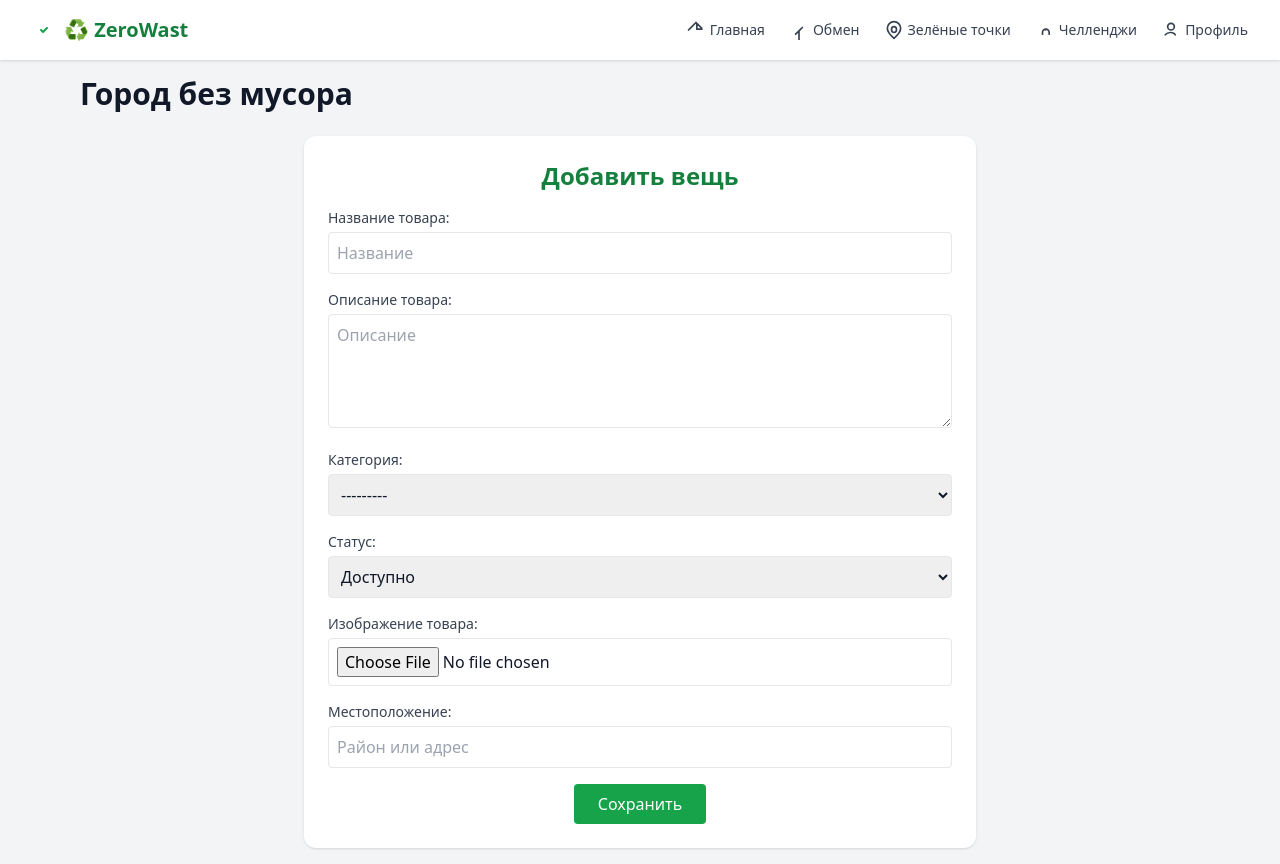
After one commit to shlykovv/ZeroWast, a Django app: page /exchange/item/create/ in a window 1280 px wide. The commit adds this page. Run offline with Django 5.2, Linux system fonts and the light colour scheme; data that the repository does not hold is empty; some libraries are stand-ins or nearby versions.

Commit message:
Реализовано добавление товара и настроена к нему вьюха, настроена отображение

```diff
--- /dev/null
+++ b/exchange/forms.py
@@ -0,0 +1,19 @@
+from django import forms
+
+from exchange.models import ExchangeItem
+
+
+class ExchangeItemForm(forms.ModelForm):
+    class Meta:
+        model = ExchangeItem
+        fields = [
+            'title', 'description', 'category',
+            'status', 'image', 'location']
+        widgets = {
+            'title': forms.TextInput(attrs={'class': 'w-full p-2 border rounded', 'placeholder': 'Название'}),
+            'description': forms.Textarea(attrs={'class': 'w-full p-2 border rounded', 'rows': 4, 'placeholder': 'Описание'}),
+            'category': forms.Select(attrs={'class': 'w-full p-2 border rounded'}),
+            'status': forms.Select(attrs={'class': 'w-full p-2 border rounded'}),
+            'image': forms.ClearableFileInput(attrs={'class': 'w-full p-2 border rounded'}),
+            'location': forms.TextInput(attrs={'class': 'w-full p-2 border rounded', 'placeholder': 'Район или адрес'}),
+        }
--- a/exchange/models.py
+++ b/exchange/models.py
@@ -11,21 +11,24 @@ class ExchangeItem(models.Model):
         RESERVED = 'reserved', 'Зарезервировано'
 
     user = models.ForeignKey(User, on_delete=models.CASCADE)
-    title = models.CharField(max_length=255)
-    description = models.TextField()
+    title = models.CharField(max_length=255, verbose_name='Название товара')
+    description = models.TextField(verbose_name='Описание товара')
     category = models.ForeignKey(
         'Category',
         on_delete=models.SET_NULL,
         null=True,
-        related_name='items')
+        related_name='items',
+        verbose_name='Категория',)
     status = models.CharField(
         max_length=20,
         choices=StatusChoices.choices,
-        default=StatusChoices.AVAILABLE)
+        default=StatusChoices.AVAILABLE,
+        verbose_name='Статус')
     image = models.ImageField(
         upload_to="exchange_items/",
-        blank=True, null=True)
-    location = models.CharField(max_length=255)
+        blank=True, null=True,
+        verbose_name='Изображение товара')
+    location = models.CharField(max_length=255, verbose_name='Местоположение')
     created_at = models.DateTimeField(auto_now_add=True)
     is_active = models.BooleanField(default=True)
 
--- a/exchange/urls.py
+++ b/exchange/urls.py
@@ -1,7 +1,8 @@
 from django.urls import path, include
 from rest_framework.routers import DefaultRouter
 
-from exchange.views import ExchangeItemViewSet, exchange_list, item_detail
+from exchange.views import (ExchangeItemViewSet, exchange_list,
+                            item_detail, item_create)
 
 
 app_name = 'exchange'
@@ -14,5 +15,6 @@ router.register(r'items', ExchangeItemViewSet)
 urlpatterns = [
     path('', exchange_list, name='item_list'),
     path('item/<int:pk>', item_detail, name='item_detail'),
+    path('item/create/', item_create, name='item_create'),
     path('api/', include(router.urls)),
 ]
--- a/exchange/views.py
+++ b/exchange/views.py
@@ -1,8 +1,11 @@
-from django.shortcuts import render, get_object_or_404
+from django.shortcuts import render, get_object_or_404, redirect
+from django.contrib.auth.decorators import login_required
+from django.core.paginator import Paginator
 from rest_framework import viewsets
 from rest_framework.permissions import IsAuthenticated
 
 from exchange.models import ExchangeItem, Category
+from exchange.forms import ExchangeItemForm
 from exchange.serializers import ExchangeItemSerializer
 
 
@@ -33,9 +36,14 @@ def exchange_list(request):
 
     categories = Category.objects.all()
 
+    paginator = Paginator(items, 6)
+    page_number = request.GET.get('page')
+    page_obj = paginator.get_page(page_number)
+
     context = {
         'items': items,
-        'categories': categories
+        'categories': categories,
+        'page_obj': page_obj
     }
     return render(request, 'exchange_item/exchange_list.html', context)
 
@@ -47,3 +55,22 @@ def item_detail(request, pk):
         'item': item
     }
     return render(request, 'exchange_item/item_detail.html', context)
+
+
+def item_create(request):
+    if request.method == 'POST':
+        form = ExchangeItemForm(request.POST, request.FILES)
+        if form.is_valid():
+            item = form.save(commit=False)
+            item.user = request.user
+            item.save()
+            return redirect('exchange:item_detail', pk=item.pk)
+    else:
+        form = ExchangeItemForm()
+
+    context = {
+        'title': 'Добавление товара',
+        'form': form
+    }
+
+    return render(request, 'exchange_item/item_create.html', context)
--- /dev/null
+++ b/templates/exchange_item/item_create.html
@@ -0,0 +1,30 @@
+{% extends "base.html" %}
+
+
+{% block title %}{{ title }}{% endblock title %}
+
+
+{% block content %}
+<div class="max-w-2xl mx-auto p-6 bg-white shadow rounded-xl mt-6">
+    <h2 class="text-2xl font-bold mb-4 text-center text-green-700">Добавить вещь</h2>
+    <form method="post" enctype="multipart/form-data" class="space-y-4">
+        {% csrf_token %}
+        {% for field in form %}
+            <div>
+                <label class="block text-sm font-medium text-gray-700 mb-1">
+                    {{ field.label_tag }}
+                </label>
+                {{ field }}
+                {% if field.errors %}
+                    <p class="text-red-600 text-sm mt-1">{{ field.errors.0 }}</p>
+                {% endif %}
+            </div>
+        {% endfor %}
+        <div class="text-center">
+            <button type="submit" class="px-6 py-2 bg-green-600 text-white rounded hover:bg-green-700">
+                Сохранить
+            </button>
+        </div>
+    </form>
+</div>
+{% endblock content %}
```
Also changed, not shown: templates/exchange_item/exchange_list.html (+15 -1 lines).
